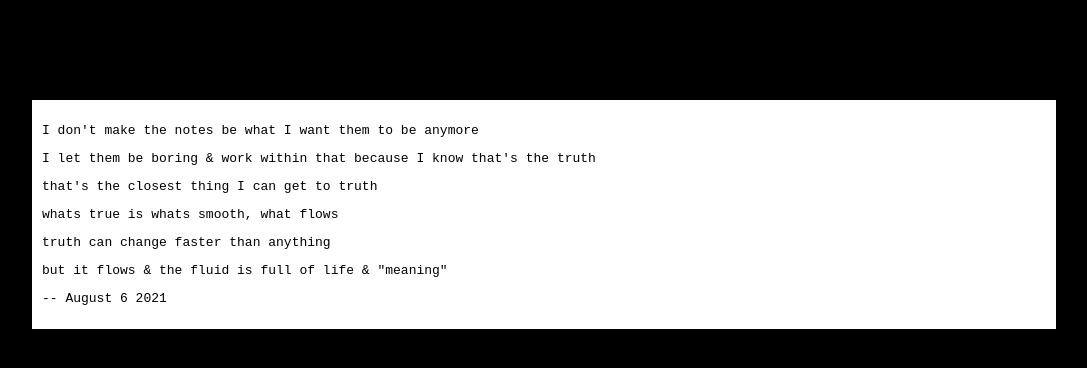
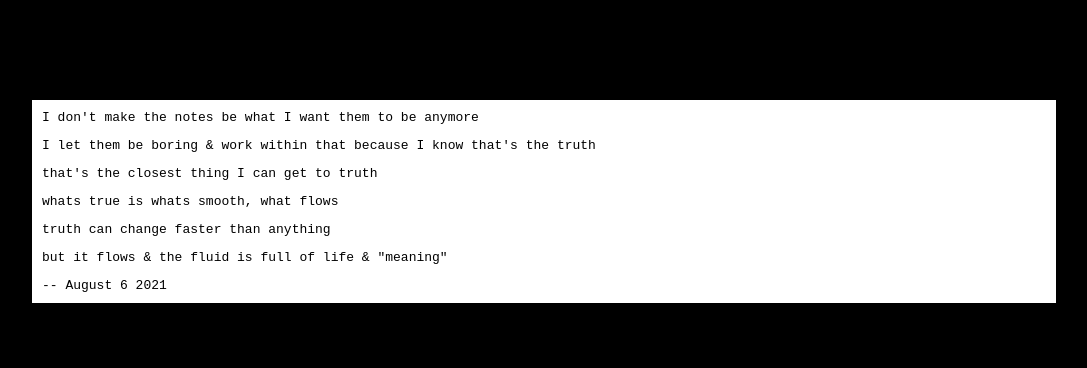
Before and after one commit to marcellerusu/personal-website, a React (Create React App) app: page / in a window 1280 px wide. Shown: the top 368 px of the page, without its empty margins (96-1183 px from the left). Built offline with nearby package versions, Linux system fonts and the light colour scheme.

Commit message:
margin first & last

```diff
--- a/src/index.css
+++ b/src/index.css
@@ -12,3 +12,11 @@ code {
   font-family: source-code-pro, Menlo, Monaco, Consolas, "Courier New",
     monospace;
 }
+
+div p:first-child {
+  margin-top: 0;
+}
+
+div p:last-child {
+  margin-bottom: 0;
+}
```
